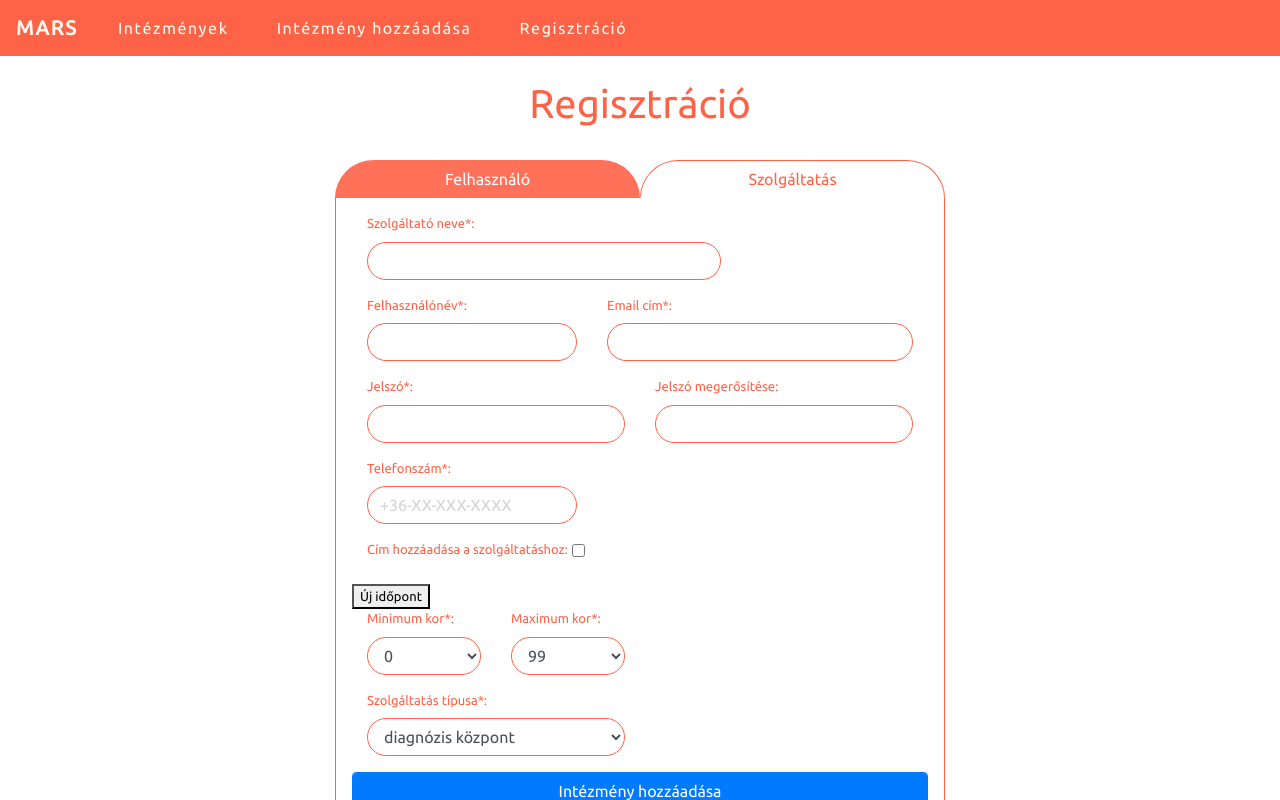
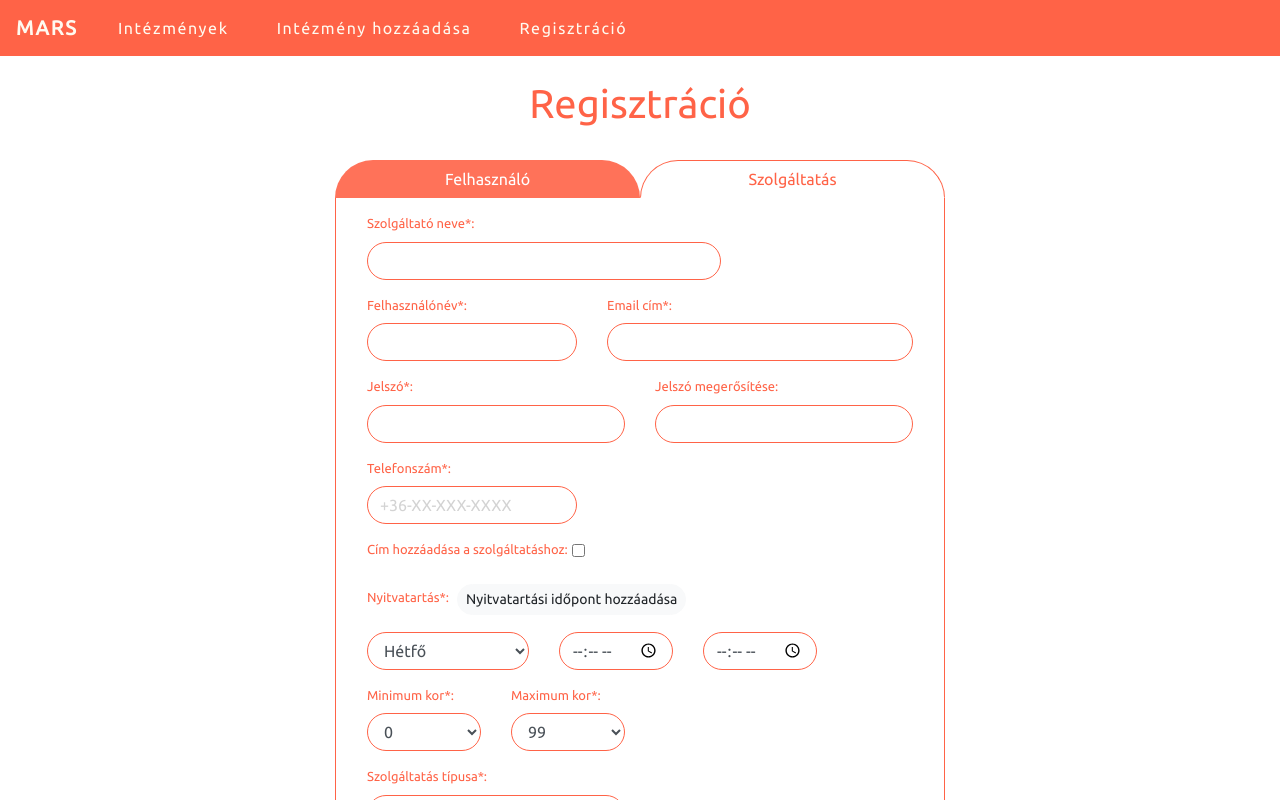
Before and after one commit to tlaura/mars, an Angular app in the folder mars-frontend/: page /register in a window 1280 px wide. Both pictures are taken after a click on the button "Szolgáltatás". Shown: the top 800 px of the page. Built offline with nearby package versions, Linux system fonts and the light colour scheme.

Commit message:
fix opening hours

```diff
--- a/mars-frontend/src/app/components/register/register.component.html
+++ b/mars-frontend/src/app/components/register/register.component.html
@@ -156,25 +156,40 @@
       <!-- PROVIDER USER FIELDS-->
 
       <div *ngIf="!isNormalUser" id="provider-user-fields-div">
-        <div *ngFor="let group of openingHours.controls; index as i " [formGroup]="group" class="row m-0">
-          <div class="form-group col-sm-1 col-md-6">
-            <label for="weekDay">Nyitvatartás*:</label>
+
+        <div class="form-group col-sm-1 col-md-12">
+          <label>Nyitvatartás*:</label>
+          <button (click)="addNewOpeningHours()" class="btn rounded-pill btn-light btn-sm mx-sm-1 mx-sm-2">Nyitvatartási
+            időpont hozzáadása
+          </button>
+          <small
+            *ngIf="registerForm.get('openingHours').invalid && registerForm.get('openingHours').touched"
+            class="text-danger col-sm-1 col-md-12">
+            Érvénytelen időpont!
+          </small>
+        </div>
+        <div *ngFor="let group of openingHours.controls;let i = index; let last = last" [formGroup]="group"
+             class="row m-0">
+          <div class="form-group col-sm-1 col-md-4">
             <select class="form-control rounded-pill" formControlName="weekDay" id="weekDay" name="weekDay">
               <option *ngFor="let day of weekDays" value="{{day}}">{{day}}</option>
             </select>
           </div>
           <div class="form-group col-sm-1 col-md-3">
-            <label for="openingTime">Nyitás*:</label>
+
             <input class="form-control rounded-pill " formControlName="openingTime" id="openingTime"
                    name="openingTime" type="Time">
           </div>
           <div class="form-group col-sm-1 col-md-3">
-            <label for="closingTime">Zárás*:</label>
+
             <input class="form-control rounded-pill" formControlName="closingTime" id="closingTime"
                    name="closingTime" type="Time">
           </div>
+          <div class="form-group col-sm-1 col-md-1">
+            <button (click)="removeOpeningHours(i)" *ngIf="last && i!=0" class="btn btn-outline-danger rounded-pill">X
+            </button>
+          </div>
         </div>
-        <button (click)="addNewOpeningHours()">Új időpont</button>
 
 
         <div class="row m-0">
--- a/mars-frontend/src/app/components/register/register.component.ts
+++ b/mars-frontend/src/app/components/register/register.component.ts
@@ -15,25 +15,28 @@ export class RegisterComponent implements OnInit {
   PASSWORD_REGEX = '(?!^[0-9]*$)(?!^[a-zA-Z]*$)^([a-zA-Z0-9]{6,15})$';
   ZIPCODE_REGEX = '^[1-9][0-9]{3}$';
   PHONE_REGEX = '^\\+(\\d{1,2})\\D*(\\d{1,3})\\D*(\\d{3})\\D*(\\d{3,4})$';
-  NAME_REGEX = '^[A-ZÁÉÚÓÜŰÖŐÍ][a-záéúóüűöőí]{2,15}$'; // TODO: space
+  NAME_REGEX = '^[a-zA-ZàáâäãåąčćęèéêëėįìíîïłńòóôöõøùúûüųūÿýżźñçčšžÀÁÂÄÃÅĄĆČĖĘÈÉÊËÌÍÎÏĮŁŃÒÓÔÖÕØÙÚÛÜŲŪŸÝŻŹÑßÇŒÆČŠŽ∂ð ,.\'-]+$';
   CURRENT_YEAR = new Date().getFullYear().valueOf();
   isNormalUser: boolean = true;
   haveProviderCustomAddress: boolean = false;
   types: string[] = ['diagnózis központ', ' terápia', 'fejlesztő hely', 'óvoda', 'általános iskola', 'középiskola', 'kollégium', 'munkahely', 'bentlakásos felnőtt ellátó', 'nappali foglalkoztató', 'egyéb'];
   weekDays: string[] = ['Hétfő', 'Kedd', 'Szerda', 'Csütörtök', 'Péntek', 'Szombat', 'Vasárnap'];
   registerForm: FormGroup;
+  openingHours = new FormArray([], Validators.minLength(1));
   // TODO: refactor -> new component?
 
   constructor(private accountService: AccountService, private router: Router) {
     this.isNormalUser = true;
     this.registerForm = this.getCommonFieldsFormGroup();
     this.addFormGroup(this.getNormalAccountRegisterFormGroup());
+    this.addNewOpeningHours();
   }
 
   ngOnInit() {
   }
 
   submit() {
+    this.registerForm.markAllAsTouched();
     const formData: ProviderAccountRegisterModel = this.registerForm.value;
     this.accountService.saveProviderAccount(formData).subscribe(
       () => {
@@ -90,8 +93,6 @@ export class RegisterComponent implements OnInit {
     )
   }
 
-  openingHours = new FormArray([]);
-
   getNormalAccountRegisterFormGroup(): FormGroup {
     return new FormGroup(
       {
@@ -104,7 +105,7 @@ export class RegisterComponent implements OnInit {
     return new FormGroup(
       {
         'type': new FormControl(this.types[0]),
-        'openingHours': this.openingHours,
+        'openingHours': this.openingHours, //TODO: remove openingHours elements?
         'ageGroupMin': new FormControl(0),
         'ageGroupMax': new FormControl(99),
         'institution': new FormControl(''),
@@ -113,11 +114,16 @@ export class RegisterComponent implements OnInit {
 
   addNewOpeningHours() {
     const group = new FormGroup({
-      weekDay: new FormControl(''),
-      openingTime: new FormControl(''),
-      closingTime: new FormControl(''),
+      weekDay: new FormControl(this.weekDays[0]),
+      openingTime: new FormControl('', Validators.required),
+      closingTime: new FormControl('', Validators.required),
     });
 
     this.openingHours.push(group);
   }
+
+  removeOpeningHours(i: number) {
+    this.openingHours.controls.pop();
+    this.registerForm.setControl('openingHours', this.openingHours);
+  }
 }
```
Also changed, not shown: 2 other files (tests, documents, lock files or other folders).
